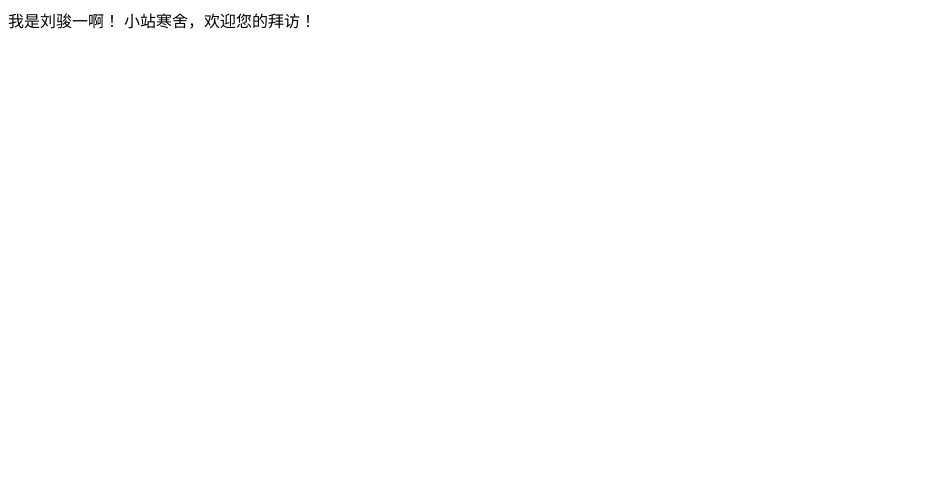
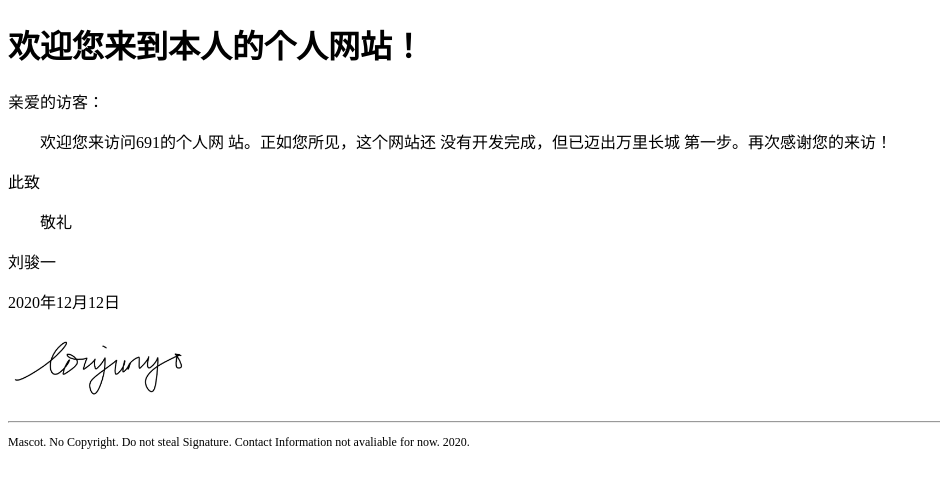
Before and after one commit to torqueJY32/torqueJY32.github.io, a plain HTML site: page index.html in a window 1280 px wide. Shown: the whole page, without its empty margins (0-940 px from the left). Drawn offline with Linux system fonts and the light colour scheme.

Commit message:
feat: 更新临时欢迎页面

```diff
--- a/index.html
+++ b/index.html
@@ -1,17 +1,36 @@
 <!DOCTYPE html>
 <html>
 
-  <head></head>
+	<head>
+
+	</head>
 
 
 
-<body>
-  <h>我是刘骏一啊！</h>
-小站寒舍，欢迎您的拜访！
+	<body>
+		<title>691之网站</title>
+
+		<h1>欢迎您来到本人的个人网站！</h1>
+
+		<p>亲爱的访客：</p>
+
+		<p style="text-indent: 2em">	欢迎您来访问691的个人网	站。正如您所见，这个网站还	没有开发完成，但已迈出万里长城		第一步。再次感谢您的来访！</p>
+
+		<p>此致</p>
+		<p style="text-indent: 2em">敬礼</p>
 
 
-  </body>
+		<p>刘骏一</p>
+		<p>2020年12月12日</p>
+		<img src="signature.jpg" style="height: 5rem"/>
 
+		<hr>
+
+		<p style="font-size: 0.75rem">
+		Mascot. No Copyright. Do not steal Signature. Contact Information not avaliable for now. 2020.
+		</p>
+
+	 </body>
 
 
 
```
Also changed, not shown: signature.jpg (added).
